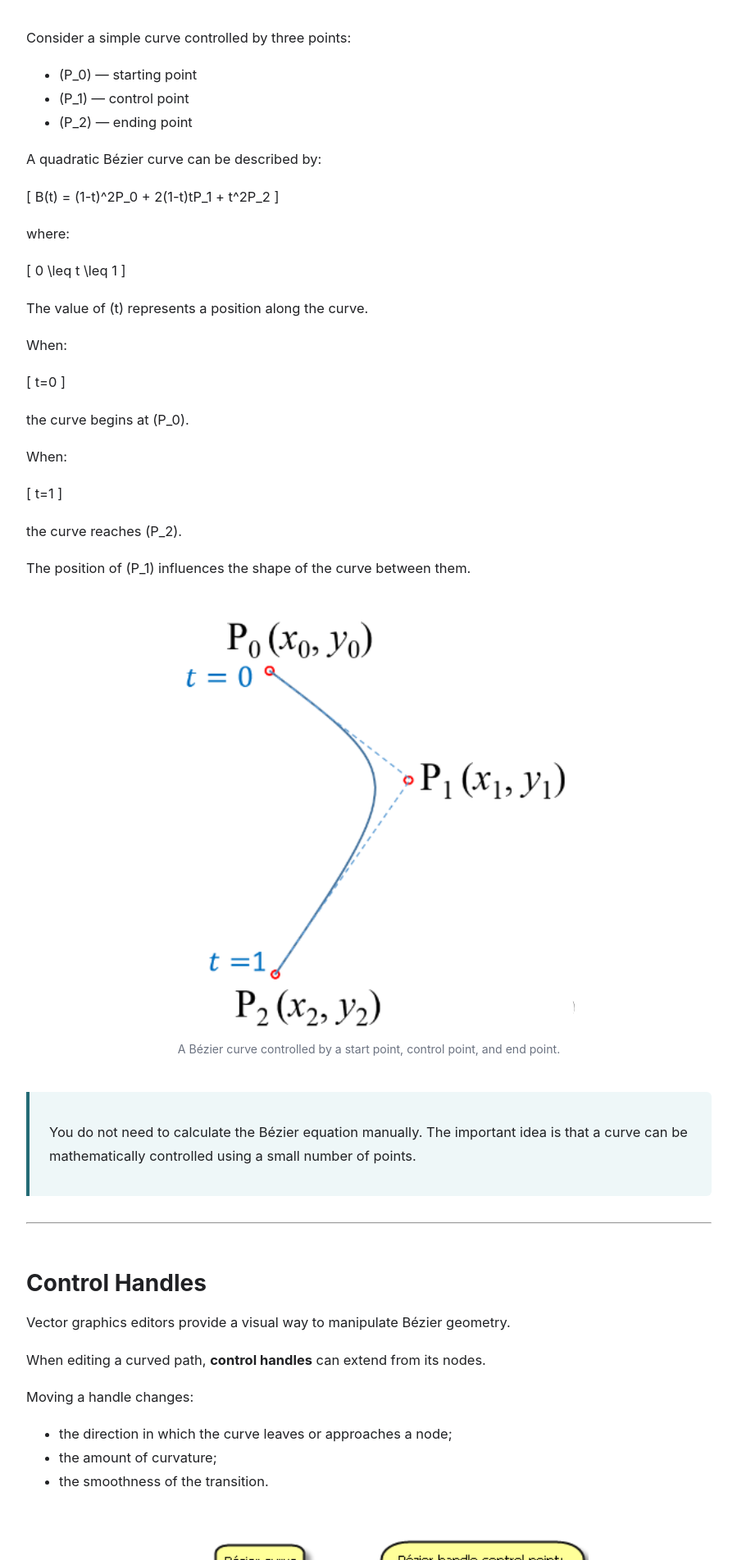
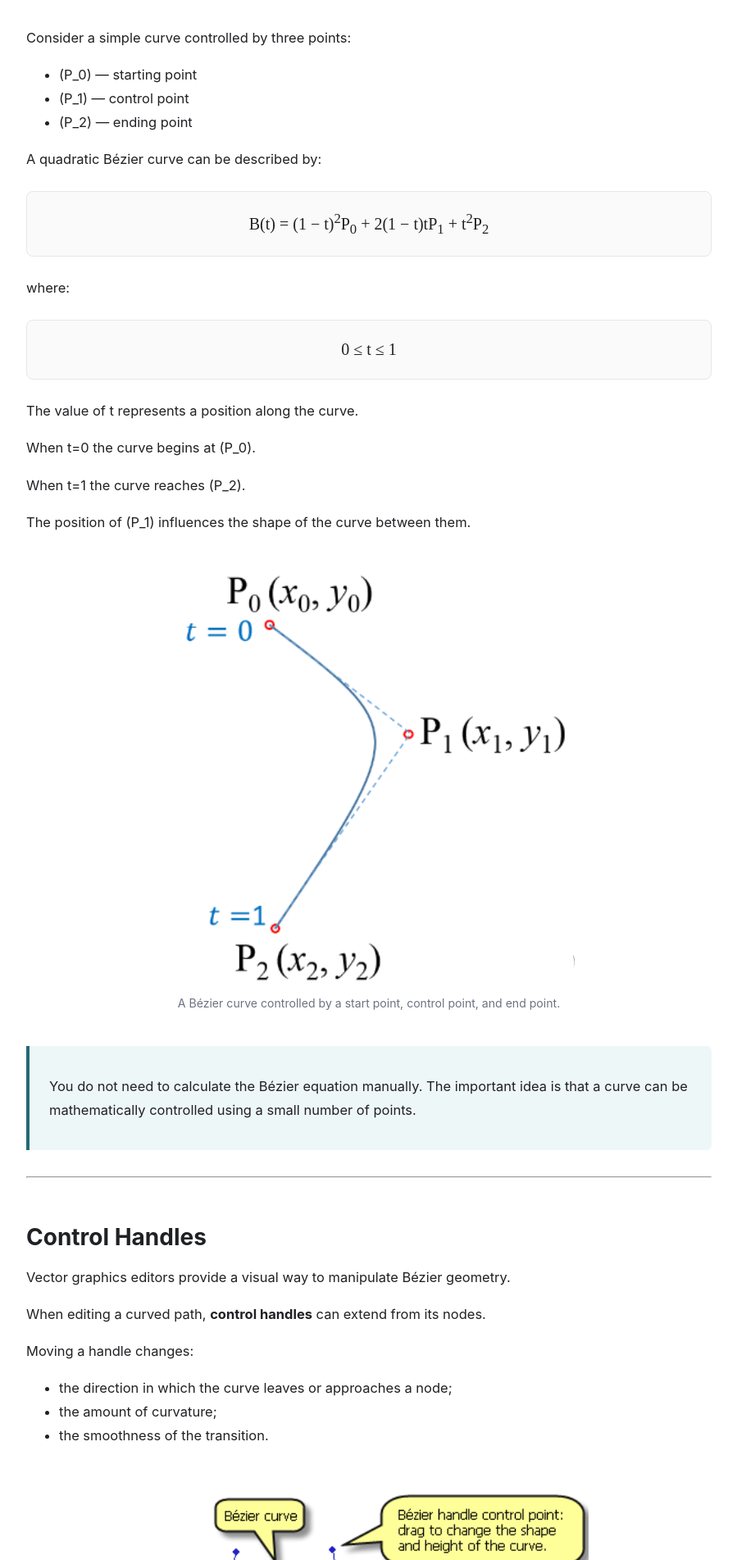
Before and after one commit to HanoCat/digital-graphics-foundations, a Jekyll site: the page built from lessons/03-vector-geometry-transformations.md, in a window 1280 px wide. Shown: the part 1660-3563 px from the top of the page at 82% size, without its empty margins (190-1089 px from the left). Built offline with Jekyll 4.4.1, drawn with Linux system fonts in a browser that asks for light colours.

Commit message:
better style

```diff
--- a/assets/css/style.css
+++ b/assets/css/style.css
@@ -569,3 +569,18 @@ a.lesson-card:hover {
     font-weight: 700;
     letter-spacing: 0.12em;
 }
+
+/* ---------- Equations ---------- */
+
+.equation {
+    margin: 24px 0;
+    padding: 18px 24px;
+
+    text-align: center;
+    font-family: "Times New Roman", serif;
+    font-size: 1.25rem;
+
+    background: #fafafa;
+    border: 1px solid var(--border);
+    border-radius: 8px;
+}
--- a/lessons/03-vector-geometry-transformations.md
+++ b/lessons/03-vector-geometry-transformations.md
@@ -63,33 +63,23 @@ Consider a simple curve controlled by three points:
 
 A quadratic Bézier curve can be described by:
 
-\[
-B(t) = (1-t)^2P_0 + 2(1-t)tP_1 + t^2P_2
-\]
+<div class="equation">
+  B(t) = (1 − t)<sup>2</sup>P<sub>0</sub>
+  + 2(1 − t)tP<sub>1</sub>
+  + t<sup>2</sup>P<sub>2</sub>
+</div>
 
 where:
 
-\[
-0 \leq t \leq 1
-\]
+<div class="equation">
+  0 ≤ t ≤ 1
+</div>
 
-The value of \(t\) represents a position along the curve.
+The value of t represents a position along the curve.
 
-When:
+When t=0 the curve begins at \(P_0\).
 
-\[
-t=0
-\]
-
-the curve begins at \(P_0\).
-
-When:
-
-\[
-t=1
-\]
-
-the curve reaches \(P_2\).
+When t=1 the curve reaches \(P_2\).
 
 The position of \(P_1\) influences the shape of the curve between them.
 
```
